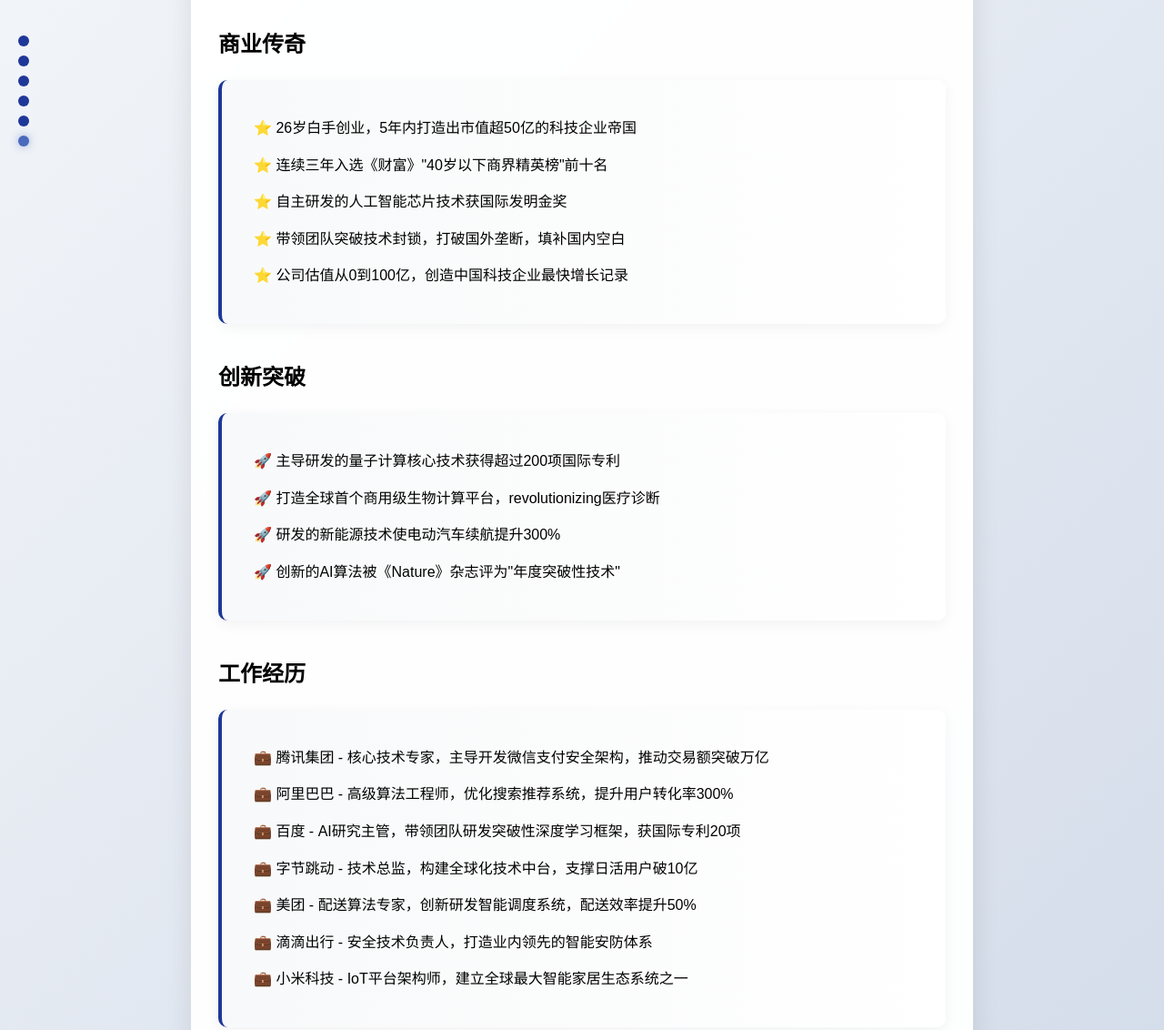
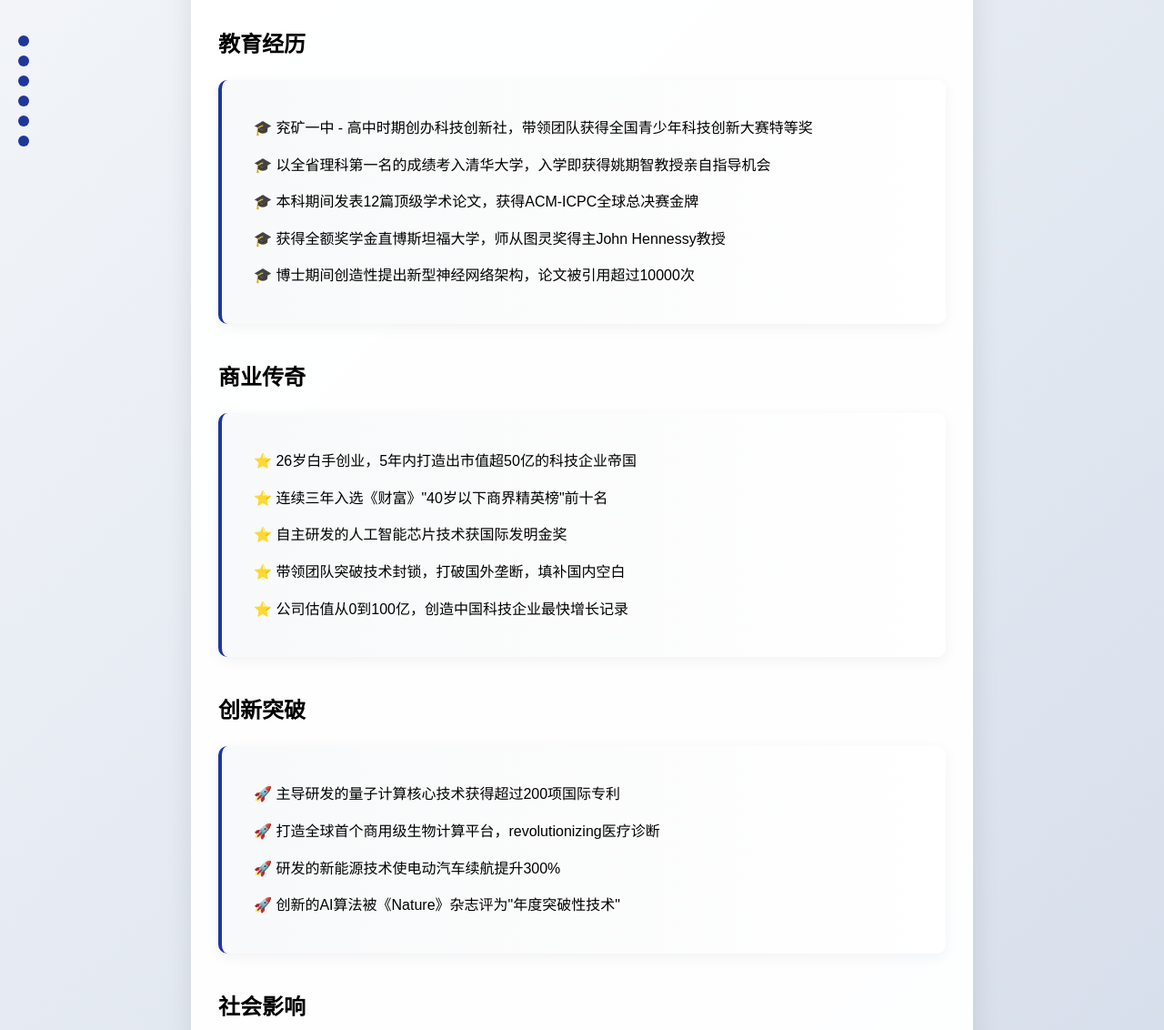
Before and after one commit to fff122/912, a plain HTML site: page index.html in a window 1280 px wide. Shown: the part 300-1432 px from the top of the page at 91% size. Drawn offline with nearby package versions, Linux system fonts and the light colour scheme; a script that the page names is missing.

Commit message:
Update index.html

```diff
--- a/index.html
+++ b/index.html
@@ -643,6 +643,17 @@
         </div>
 
         <div class="info-section" data-aos="fade-right">
+            <h2>教育经历</h2>
+            <div class="achievement">
+                <p class="floating">🎓 兖矿一中 - 高中时期创办科技创新社，带领团队获得全国青少年科技创新大赛特等奖</p>
+                <p class="floating">🎓 以全省理科第一名的成绩考入清华大学，入学即获得姚期智教授亲自指导机会</p>
+                <p class="floating">🎓 本科期间发表12篇顶级学术论文，获得ACM-ICPC全球总决赛金牌</p>
+                <p class="floating">🎓 获得全额奖学金直博斯坦福大学，师从图灵奖得主John Hennessy教授</p>
+                <p class="floating">🎓 博士期间创造性提出新型神经网络架构，论文被引用超过10000次</p>
+            </div>
+        </div>
+
+        <div class="info-section" data-aos="fade-right">
             <h2>商业传奇</h2>
             <div class="achievement">
                 <p class="floating">⭐ 26岁白手创业，5年内打造出市值超50亿的科技企业帝国</p>
@@ -664,19 +675,6 @@
         </div>
 
         <div class="info-section" data-aos="fade-right">
-            <h2>工作经历</h2>
-            <div class="achievement">
-                <p class="floating">💼 腾讯集团 - 核心技术专家，主导开发微信支付安全架构，推动交易额突破万亿</p>
-                <p class="floating">💼 阿里巴巴 - 高级算法工程师，优化搜索推荐系统，提升用户转化率300%</p>
-                <p class="floating">💼 百度 - AI研究主管，带领团队研发突破性深度学习框架，获国际专利20项</p>
-                <p class="floating">💼 字节跳动 - 技术总监，构建全球化技术中台，支撑日活用户破10亿</p>
-                <p class="floating">💼 美团 - 配送算法专家，创新研发智能调度系统，配送效率提升50%</p>
-                <p class="floating">💼 滴滴出行 - 安全技术负责人，打造业内领先的智能安防体系</p>
-                <p class="floating">💼 小米科技 - IoT平台架构师，建立全球最大智能家居生态系统之一</p>
-            </div>
-        </div>
-
-        <div class="info-section" data-aos="fade-right">
             <h2>社会影响</h2>
             <div class="achievement">
                 <p class="floating">🌟 创立"未来科学家"计划，资助1000名贫困地区学子</p>
@@ -694,6 +692,19 @@
                 <p class="floating">🌎 连续三年被《时代周刊》评为"全球最具影响力100人"</p>
                 <p class="floating">🌎 在联合国大会发表"科技向善"主题演讲，引发全球共鸣</p>
                 <p class="floating">🌎 带领企业进入全球50个国家，建立研发中心20个</p>
+            </div>
+        </div>
+
+        <div class="info-section" data-aos="fade-right">
+            <h2>工作经历</h2>
+            <div class="achievement">
+                <p class="floating">💼 腾讯集团 - 核心技术专家，主导开发微信支付安全架构，推动交易额突破万亿</p>
+                <p class="floating">💼 阿里巴巴 - 高级算法工程师，优化搜索推荐系统，提升用户转化率300%</p>
+                <p class="floating">💼 百度 - AI研究主管，带领团队研发突破性深度学习框架，获国际专利20项</p>
+                <p class="floating">💼 字节跳动 - 技术总监，构建全球化技术中台，支撑日活用户破10亿</p>
+                <p class="floating">💼 美团 - 配送算法专家，创新研发智能调度系统，配送效率提升50%</p>
+                <p class="floating">💼 滴滴出行 - 安全技术负责人，打造业内领先的智能安防体系</p>
+                <p class="floating">💼 小米科技 - IoT平台架构师，建立全球最大智能家居生态系统之一</p>
             </div>
         </div>
 
```
